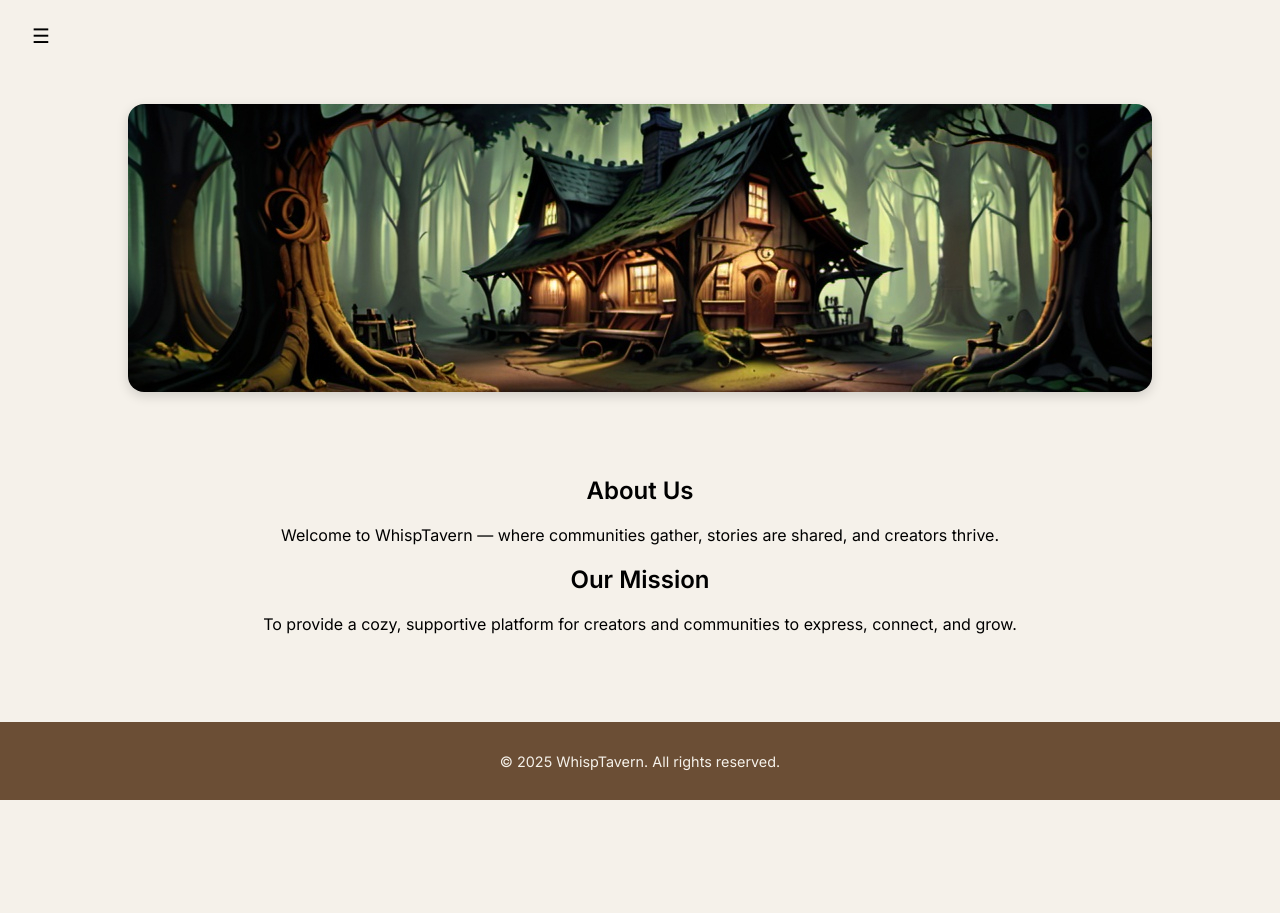
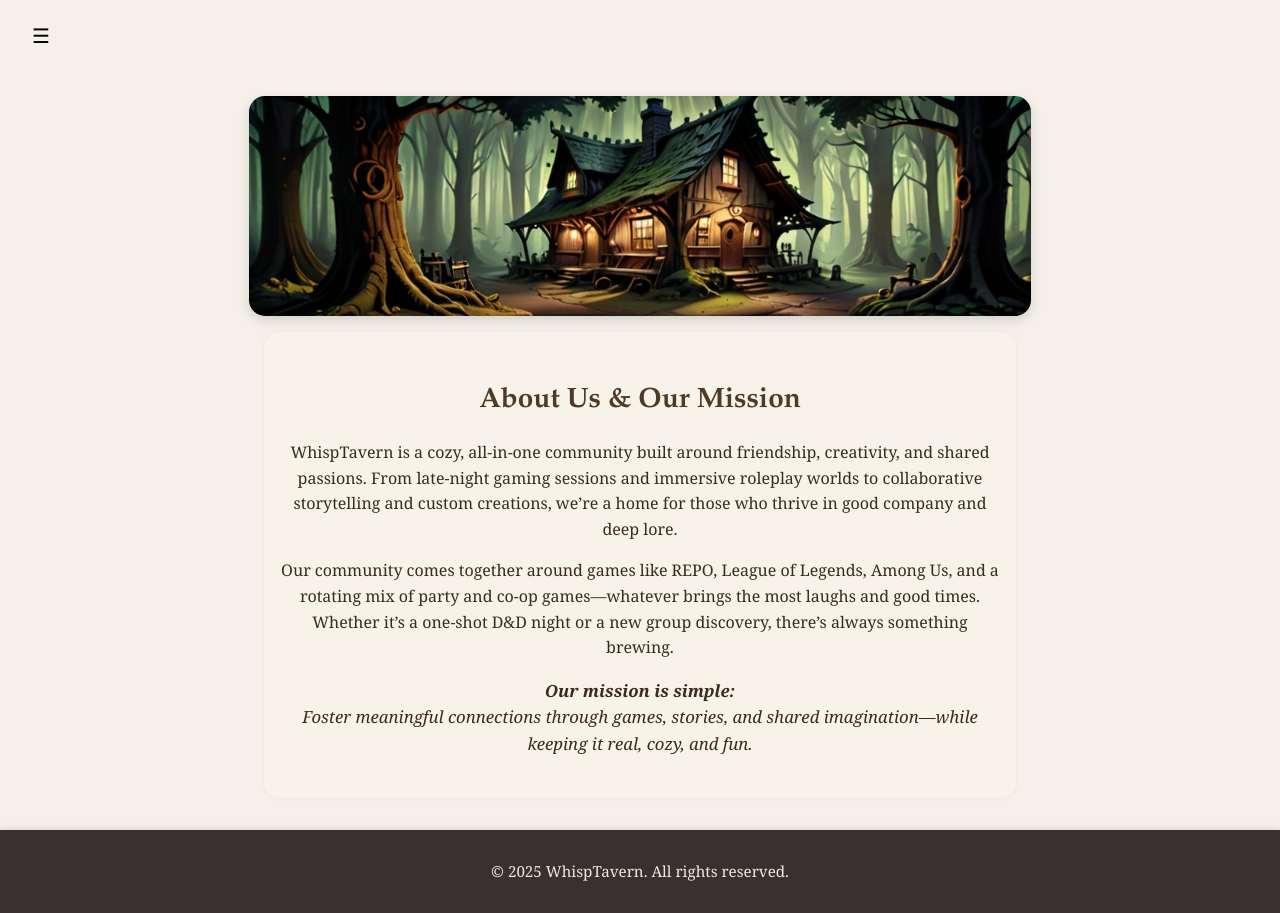
Before and after one commit to GrayKrov/WhispTavern, a Vue app: page / in a window 1280 px wide. Before the commit the page ends 800 px from the top, so only its background shows below. Built offline with nearby package versions, Linux system fonts and the light colour scheme.

Commit message:
Updated layout to lock footer and refine Home page styling

```diff
--- a/src/App.vue
+++ b/src/App.vue
@@ -1,40 +1,34 @@
 <template>
-  <div id="app" class="layout">
-    <NavBar :isCreatorPage="isCreatorPage" />
-    <router-view />
-    <AppFooter v-if="!isCreatorPage" />
+  <div id="app">
+    <Navbar />
+    <main class="main-content">
+      <router-view />
+    </main>
+    <AppFooter />
   </div>
 </template>
 
 <script>
-import NavBar from "./components/NavBar.vue";
-import AppFooter from "./components/AppFooter.vue";
+import Navbar from "/src/components/NavBar.vue";
+import AppFooter from "/src/components/AppFooter.vue";
 
 export default {
-  name: "AppRoot",
+  name: "AppLayout",
   components: {
-    NavBar,
+    Navbar,
     AppFooter,
-  },
-  computed: {
-    isCreatorPage() {
-      return (
-        this.$route.path.startsWith("/creator") || this.$route.name === "Krov"
-      );
-    },
   },
 };
 </script>
 
 <style lang="scss">
-.layout {
+#app {
   display: flex;
   flex-direction: column;
   min-height: 100vh;
-  background-color: #f5f1ea;
 }
 
-router-view {
+.main-content {
   flex: 1;
 }
 </style>
--- a/src/components/AppFooter.vue
+++ b/src/components/AppFooter.vue
@@ -12,11 +12,12 @@ export default {
 
 <style scoped lang="scss">
 .footer {
-  background-color: #6b4e35;
-  color: #f5f1ea;
+  background-color: #3c2f2f; // deep brown for contrast
+  color: #f1eae0;
+  text-align: center;
   padding: 1rem;
-  text-align: center;
-  font-size: 0.9rem;
-  margin-top: auto;
+  font-size: 0.95rem;
+  font-family: "Georgia", serif;
+  box-shadow: 0 -2px 5px rgba(0, 0, 0, 0.1);
 }
 </style>
--- a/src/components/CommunityCard.vue
+++ b/src/components/CommunityCard.vue
@@ -1,36 +1,131 @@
 <template>
-  <div class="creator-card">
-    <img :src="avatar" alt="Avatar" />
-    <h2>{{ name }}</h2>
-    <div class="links">
-      <a :href="link1">Page</a>
-      <a :href="link2">Link 2</a>
-      <a :href="link3">Link 3</a>
+  <div class="community-card" :class="{ inactive: status !== 'active' }">
+    <div class="avatar-frame">
+      <img :src="avatar" :alt="name" class="avatar" />
+    </div>
+    <div class="creator-info">
+      <h3 class="creator-name">{{ name }}</h3>
+      <p class="bio" v-if="bio">{{ bio }}</p>
+      <div class="quick-links">
+        <a
+          v-for="(link, index) in links"
+          :key="index"
+          :href="link.url"
+          target="_blank"
+          rel="noopener"
+        >
+          <i :class="link.icon"></i>
+          <span>{{ link.label }}</span>
+        </a>
+      </div>
+      <div class="status-tag" v-if="status !== 'active'">{{ status }}</div>
     </div>
   </div>
 </template>
 
 <script>
 export default {
-  props: ["name", "avatar", "link1", "link2", "link3"],
+  name: "CommunityCard",
+  props: {
+    name: String,
+    avatar: String,
+    bio: String,
+    links: Array, // [{ icon: 'fab fa-discord', label: 'Discord', url: '#' }]
+    status: {
+      type: String,
+      default: "active", // or 'coming soon'
+    },
+  },
 };
 </script>
 
-<style scoped>
-.creator-card {
-  border: 1px solid #ccc;
+<style scoped lang="scss">
+.community-card {
+  background: #f5e8d8;
+  border: 2px solid #8b5e3c;
   border-radius: 1rem;
-  padding: 1rem;
-  max-width: 200px;
-  background-color: #fff;
-}
-img {
-  width: 100%;
-  border-radius: 1rem;
-}
-.links a {
-  display: block;
-  margin-top: 0.25rem;
-  color: #2e2b28;
+  padding: 1.5rem;
+  box-shadow: 0 0 15px rgba(0, 0, 0, 0.25);
+  display: flex;
+  flex-direction: column;
+  align-items: center;
+  transition: transform 0.3s ease, box-shadow 0.3s ease;
+  position: relative;
+
+  &.inactive {
+    opacity: 0.6;
+    pointer-events: none;
+  }
+
+  &:hover {
+    transform: scale(1.02);
+    box-shadow: 0 0 25px rgba(139, 94, 60, 0.6);
+  }
+
+  .avatar-frame {
+    width: 120px;
+    height: 120px;
+    border-radius: 50%;
+    overflow: hidden;
+    border: 4px solid #8b5e3c;
+    margin-bottom: 1rem;
+
+    .avatar {
+      width: 100%;
+      height: 100%;
+      object-fit: cover;
+    }
+  }
+
+  .creator-info {
+    text-align: center;
+
+    .creator-name {
+      font-family: "Cinzel", serif;
+      font-size: 1.5rem;
+      margin-bottom: 0.5rem;
+    }
+
+    .bio {
+      font-size: 0.9rem;
+      color: #444;
+      margin-bottom: 1rem;
+    }
+
+    .quick-links {
+      display: flex;
+      justify-content: center;
+      gap: 1rem;
+      margin-bottom: 0.5rem;
+
+      a {
+        color: #5a3a24;
+        text-decoration: none;
+        display: flex;
+        align-items: center;
+        gap: 0.3rem;
+        font-size: 0.9rem;
+        transition: color 0.2s;
+
+        &:hover {
+          color: #c49a6c;
+        }
+
+        i {
+          font-size: 1.2rem;
+        }
+      }
+    }
+
+    .status-tag {
+      background-color: #b3936f;
+      color: white;
+      padding: 0.3rem 0.6rem;
+      border-radius: 0.4rem;
+      font-size: 0.75rem;
+      text-transform: uppercase;
+      margin-top: 0.5rem;
+    }
+  }
 }
 </style>
--- a/src/pages/Community.vue
+++ b/src/pages/Community.vue
@@ -4,10 +4,8 @@
     <div class="card-grid">
       <CommunityCard
         name="Krov"
-        avatar="/krov-avatar.png"
-        link1="/krov"
-        link2="#"
-        link3="#"
+        :avatar="require('@/assets/avatars/Krov.jpg')"
+        :links="[{ label: 'Twitch', url: 'https://twitch.tv/graykrov' }]"
       />
     </div>
   </div>
--- a/src/pages/Home.vue
+++ b/src/pages/Home.vue
@@ -6,15 +6,24 @@
       alt="Community Banner"
     />
     <section class="about">
-      <h1>About Us</h1>
+      <h1>About Us & Our Mission</h1>
       <p>
-        Welcome to WhispTavern — where communities gather, stories are shared,
-        and creators thrive.
+        WhispTavern is a cozy, all-in-one community built around friendship,
+        creativity, and shared passions. From late-night gaming sessions and
+        immersive roleplay worlds to collaborative storytelling and custom
+        creations, we’re a home for those who thrive in good company and deep
+        lore.
       </p>
-      <h2>Our Mission</h2>
       <p>
-        To provide a cozy, supportive platform for creators and communities to
-        express, connect, and grow.
+        Our community comes together around games like REPO, League of Legends,
+        Among Us, and a rotating mix of party and co-op games—whatever brings
+        the most laughs and good times. Whether it’s a one-shot D&D night or a
+        new group discovery, there’s always something brewing.
+      </p>
+      <p class="mission">
+        <strong>Our mission is simple:</strong><br />
+        Foster meaningful connections through games, stories, and shared
+        imagination—while keeping it real, cozy, and fun.
       </p>
     </section>
   </div>
@@ -27,16 +36,49 @@ export default {
 </script>
 
 <style scoped lang="scss">
+.home-page {
+  display: flex;
+  flex-direction: column;
+  align-items: center;
+  padding-bottom: 2rem;
+}
+
 .banner {
   display: block;
-  margin: 2rem auto;
-  max-width: 90%;
-  height: auto;
+  margin: 1.5rem auto 1rem;
+  max-width: 85%;
+  max-height: 220px;
   border-radius: 1rem;
   box-shadow: 0 4px 12px rgba(0, 0, 0, 0.15);
 }
+
 .about {
-  padding: 2rem;
+  max-width: 720px;
+  padding: 1.5rem 1rem;
+  background-color: #f7f3e9;
+  border-radius: 1rem;
+  box-shadow: 0 0 6px rgba(0, 0, 0, 0.05);
+  font-family: "Georgia", serif;
+  color: #3a2b1c;
+  line-height: 1.6;
   text-align: center;
+
+  h1 {
+    font-size: 1.75rem;
+    margin-bottom: 1rem;
+    font-family: "Palatino Linotype", "Book Antiqua", serif;
+    color: #4e3a27;
+  }
+
+  p {
+    margin-bottom: 1rem;
+    font-size: 1rem;
+  }
+
+  .mission {
+    font-style: italic;
+    font-size: 1.05rem;
+    color: #3e2a1c;
+  }
 }
 </style>
```
Also changed, not shown: src/assets/avatars/Krov.jpg (added).
